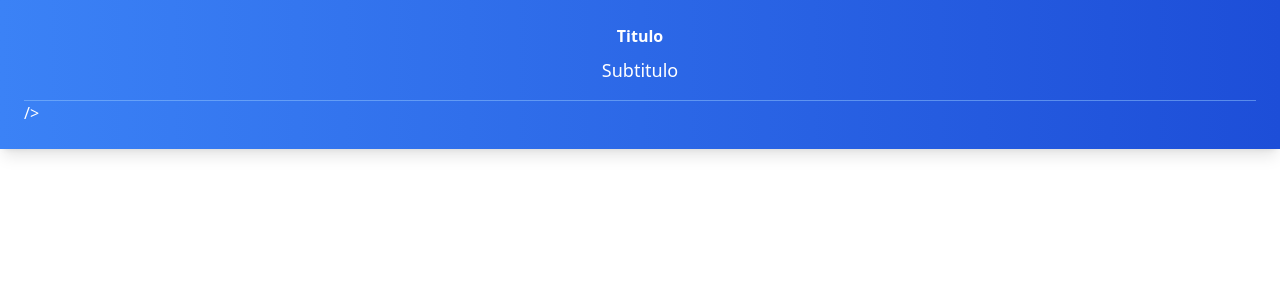
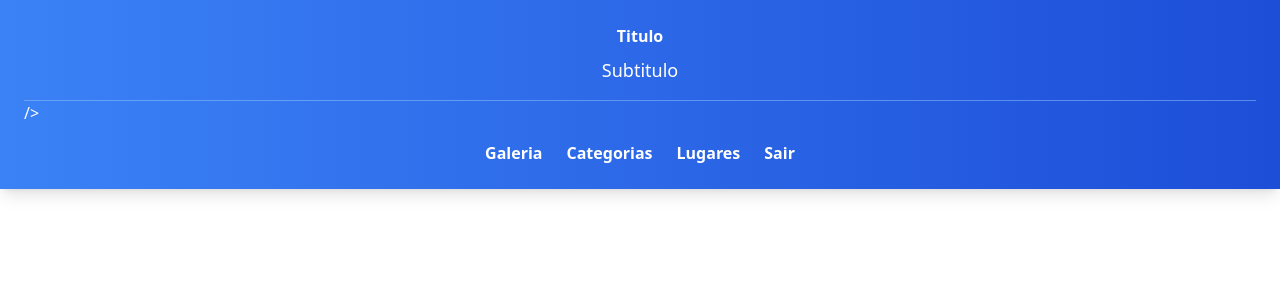
Before and after one commit to DiorgenesSouza/Passeio-Angular, an Angular app: page /paginas in a window 1280 px wide. Shown: the top 300 px of the page. Built offline with nearby package versions, Linux system fonts and the light colour scheme.

Commit message:
Implementação de (Galeria, Categoria, Lugares e Sair

```diff
--- a/src/app/template/layout/layout.html
+++ b/src/app/template/layout/layout.html
@@ -9,4 +9,22 @@
 
     </div>
 
+    <nav class="mt-4">
+        <ul class="flex justify-center space-x-6 text-white font-semibold">
+            <li>
+                <a class="houver:text-yellow-300">Galeria</a>
+            </li>
+             <li>
+                <a class="houver:text-yellow-300">Categorias</a>
+            </li>
+            <li>
+                <a class="houver:text-yellow-300">Lugares</a>
+            </li>
+            <li>
+                <a class="houver:text-yellow-300">Sair</a>
+            </li>
+
+        </ul>
+    </nav>
+
 </header>
```
Also changed, not shown: 1 other file (tests, documents, lock files or other folders).
